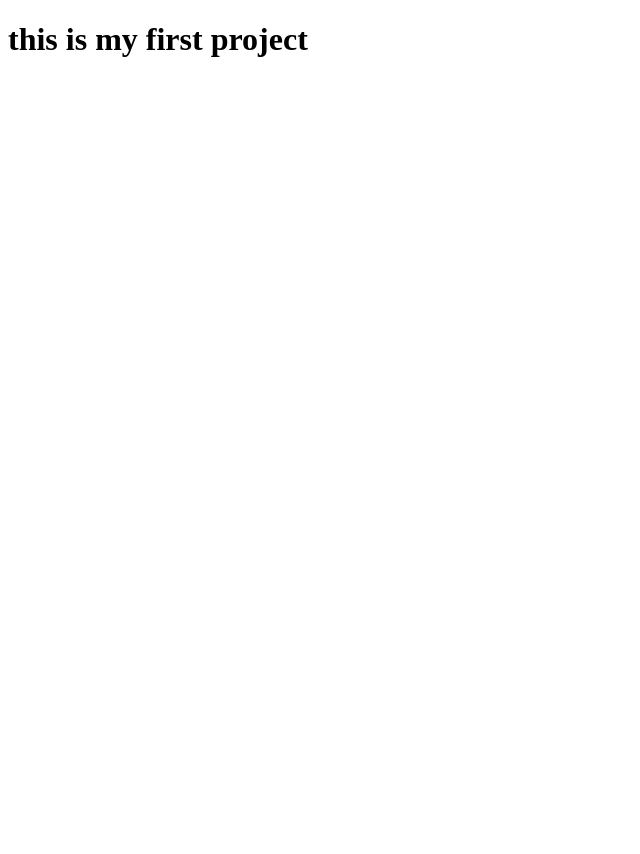
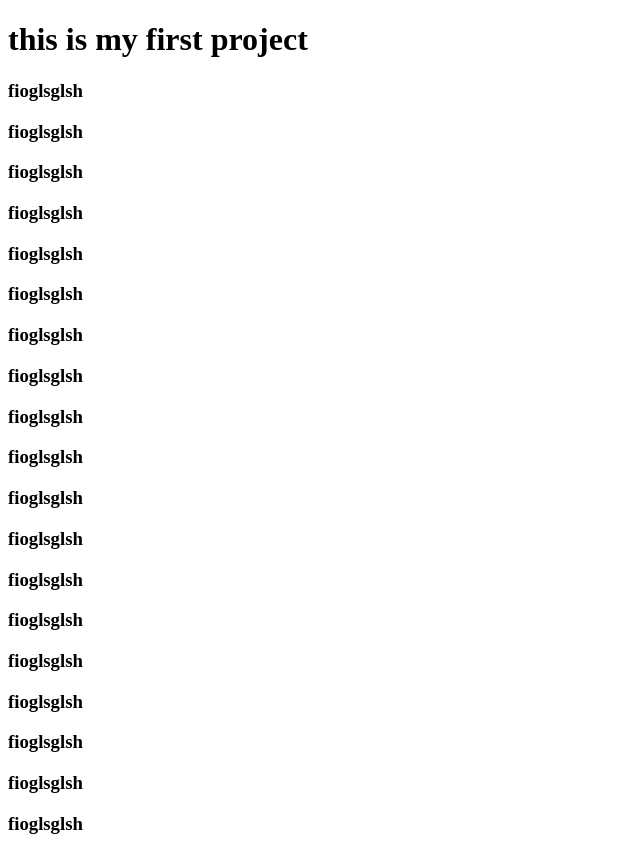
Before and after one commit to mengistu9/pythonGrafics, a plain HTML site: page index.html in a window 1280 px wide. Shown: the whole page, without its empty margins (0-640 px from the left). Before the commit the page ends 800 px from the top, so only its background shows below. Drawn offline with Linux system fonts and the light colour scheme.

Commit message:
10  line is added

```diff
--- a/index.html
+++ b/index.html
@@ -7,5 +7,24 @@
 </head>
 <body>
     <h1>this is my first project </h1>
+    <h3>fioglsglsh</h3>
+    <h3>fioglsglsh</h3>
+    <h3>fioglsglsh</h3>
+    <h3>fioglsglsh</h3>
+    <h3>fioglsglsh</h3>
+    <h3>fioglsglsh</h3>
+    <h3>fioglsglsh</h3>
+    <h3>fioglsglsh</h3>
+    <h3>fioglsglsh</h3>
+    <h3>fioglsglsh</h3>
+    <h3>fioglsglsh</h3>
+    <h3>fioglsglsh</h3>
+    <h3>fioglsglsh</h3>
+    <h3>fioglsglsh</h3>
+    <h3>fioglsglsh</h3>
+    <h3>fioglsglsh</h3>
+    <h3>fioglsglsh</h3>
+    <h3>fioglsglsh</h3>
+    <h3>fioglsglsh</h3>
 </body>
 </html>
```
